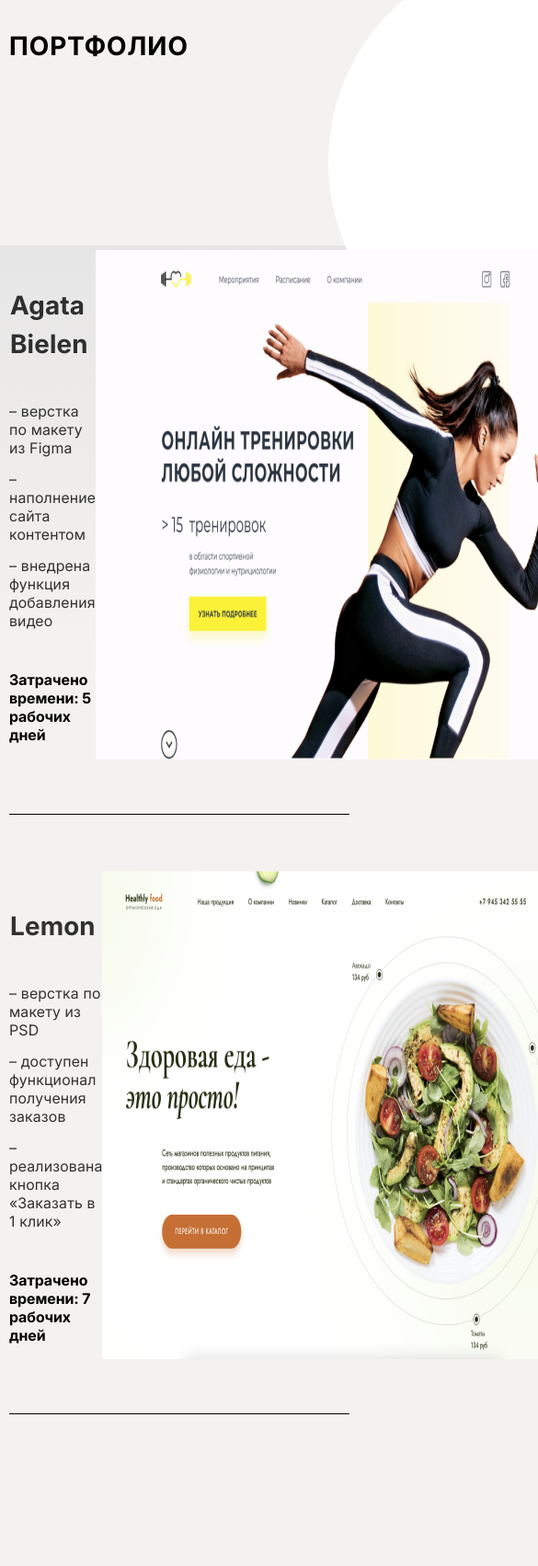
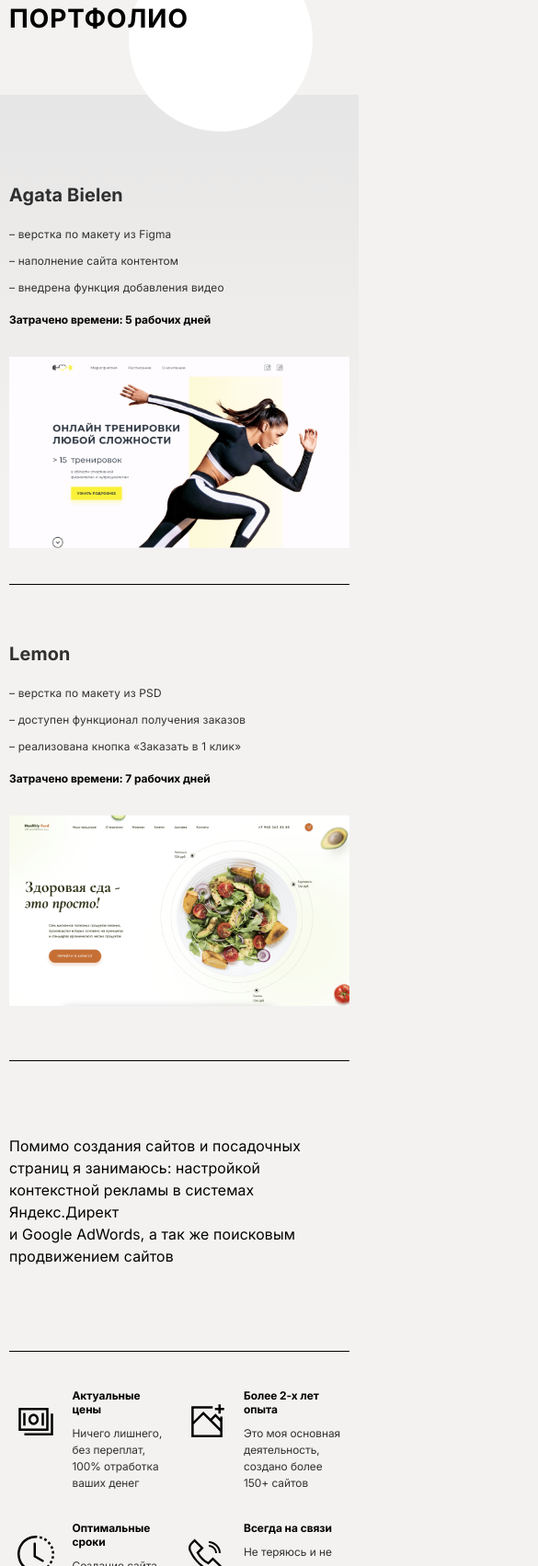
Before and after one commit to dbb1703/Landing_Portfolio, a website built with webpack: page src/index.html in a window 390 px wide. Shown: the part 2085-3788 px from the top of the page at 92% size, 585 px wide, since content can reach past the window. Built offline with nearby package versions, Linux system fonts and the light colour scheme.

Commit message:
Реализует tablet версию секции portfolio

```diff
--- a/src/styles/blocks/index/advantages.scss
+++ b/src/styles/blocks/index/advantages.scss
@@ -3,11 +3,29 @@
   display: flex;
   flex-wrap: wrap;
   gap: 64px 65px;
+
+  @media (max-width: 1150px) {
+    gap: 20px;
+    justify-content: center;
+  }
+
+  @media (max-width: 600px) {
+    padding: 40px 0;
+  }
+
 }
 
 .advantages__item {
   max-width: 322px;
   display: flex;
+
+  @media (max-width: 1150px) {
+    max-width: 30%;
+  }
+
+  @media (max-width: 750px) {
+    max-width: 45%;
+  }
 }
 
 .advantages__icon {
@@ -15,14 +33,26 @@
   height: 40px;
   margin-right: 40px;
   margin-top: 16px;
+
+  @media (max-width: 800px) {
+    margin-right: 20px;
+  }
 }
 
 .advantages__title {
   margin: 0;
+
+  @media (max-width: 600px) {
+    font-size: 12px;
+  }
 }
 
 .advantages__text {
   margin-top: 10px;
   line-height: 150%;
   opacity: 0.8;
+
+  @media (max-width: 600px) {
+    font-size: 12px;
+  }
 }
--- a/src/styles/blocks/index/portfolio.scss
+++ b/src/styles/blocks/index/portfolio.scss
@@ -18,17 +18,42 @@
     top: -89px;
     left: 347px;
   }
+
+  @media (max-width: 900px) {
+    &::after {
+      width: 300px;
+      height: 300px;
+      left: 270px;
+    }
+  }
+
+  @media (max-width: 650px) {
+    margin-bottom: 100px;
+    margin-top: 150px;
+
+    &::after {
+      top: -60px;
+      left: 130px;
+      width: 200px;
+      height: 200px;
+    }
+  }
 }
 
 .portfolio__subtitle {
   font-weight: bold;
   margin: 40px 0 42px 1px;
   letter-spacing: 0.2px;
+
+  @media (max-width: 650px) {
+      margin: 20px 0;
+  }
 }
 
 .portfolio__item {
   display: flex;
   justify-content: space-between;
+  align-items: center;
   padding: 60px 0;
   border-bottom: 1px solid v.$main-text;
 
@@ -41,6 +66,24 @@
   &:last-child {
     padding-bottom: 59px;
   }
+
+  @media (max-width: 950px) {
+    gap: 20px;
+  }
+
+  @media (max-width: 650px) {
+    padding: 40px 0;
+  }
+
+  @media (max-width: 550px) {
+      flex-direction: column;
+  }
+}
+
+.portfolio__item-wrapper {
+  @media (max-width: 550px) {
+    align-self: flex-start;
+  }
 }
 
 .portfolio__step {
@@ -48,18 +91,48 @@
   opacity: 0.8;
   margin-bottom: 14px;
   letter-spacing: 0.2px;
+
+  @media (max-width: 900px) {
+    font-size: 14px;
+  }
+
+  @media (max-width: 650px) {
+    font-size: 12px;
+  }
 }
 
 .portfolio__duration {
   font-size: 16px;
   font-weight: bold;
   margin-top: 44px;
+
+  @media (max-width: 900px) {
+    font-size: 14px;
+  }
+
+  @media (max-width: 650px) {
+    font-size: 12px;
+    margin-top: 20px;
+  }
 }
 
 .portfolio__pic {
   max-width: 560px;
   position: relative;
   z-index: 10;
+
+  @media (max-width: 850px) {
+    max-width: 400px;
+  }
+
+  @media (max-width: 650px) {
+    max-width: 340px;
+  }
+
+  @media (max-width: 550px) {
+    max-width: unset;
+    width: 100%;
+  }
 }
 
 .portfolio__advertising {
@@ -69,6 +142,19 @@
   letter-spacing: 0.2px;
   line-height: 150%;
   font-size: 28px;
+
+  @media (max-width: 950px) {
+    max-width: 700px;
+    font-size: 20px;
+    margin-top: 100px;
+  }
+
+  @media (max-width: 650px) {
+    max-width: unset;
+    font-size: 16px;
+    margin-top: 80px;
+    margin-bottom: 40px;
+  }
 }
 
 .portfolio__advantages {
--- a/src/styles/blocks/index/technologies.scss
+++ b/src/styles/blocks/index/technologies.scss
@@ -5,6 +5,10 @@
   padding-bottom: 2px;
   display: grid;
   grid-template-columns: repeat(4, 1fr);
+
+  @media (max-width: 900px) {
+    padding-top: 0px;
+  }
 }
 
 .technologies__item {
@@ -40,6 +44,16 @@
   height: 146px;
   opacity: 0.3;
   filter: grayscale(1);
+
+  @media (max-width: 600px) {
+    height: 120px;
+  }
+}
+
+.technologies__icon {
+  @media (max-width: 600px) {
+    max-width: 40px;
+  }
 }
 
 .technologies__item-text {
@@ -72,4 +86,20 @@
     border-bottom-color: #E31B1B;
     margin-left: 8px;
   }
+
+  @media (max-width: 900px) {
+    width: 200px;
+    padding: 20px 10px;
+  }
+
+  @media (max-width: 700px) {
+    width: 150px;
+    padding: 10px 5px;
+    line-height: 100%;
+  }
+
+  @media (max-width: 600px) {
+    top: 90px;
+    width: 130px;
+  }
 }
--- a/src/styles/global/page.scss
+++ b/src/styles/global/page.scss
@@ -30,6 +30,10 @@
   font-size: 28px;
   line-height: 150%;
   opacity: 0.8;
+
+  @media (max-width: 650px) {
+    font-size: 20px;
+  }
 }
 
 .page__container {
@@ -128,4 +132,12 @@
   background-position: 0 234px;
   background-repeat: no-repeat;
   background-size: 100% 435px;
+
+  @media (max-width: 900px) {
+      background-position: 0 150px;
+  }
+
+  @media (max-width: 650px) {
+      background-position: 0 100px;
+  }
 }
```
